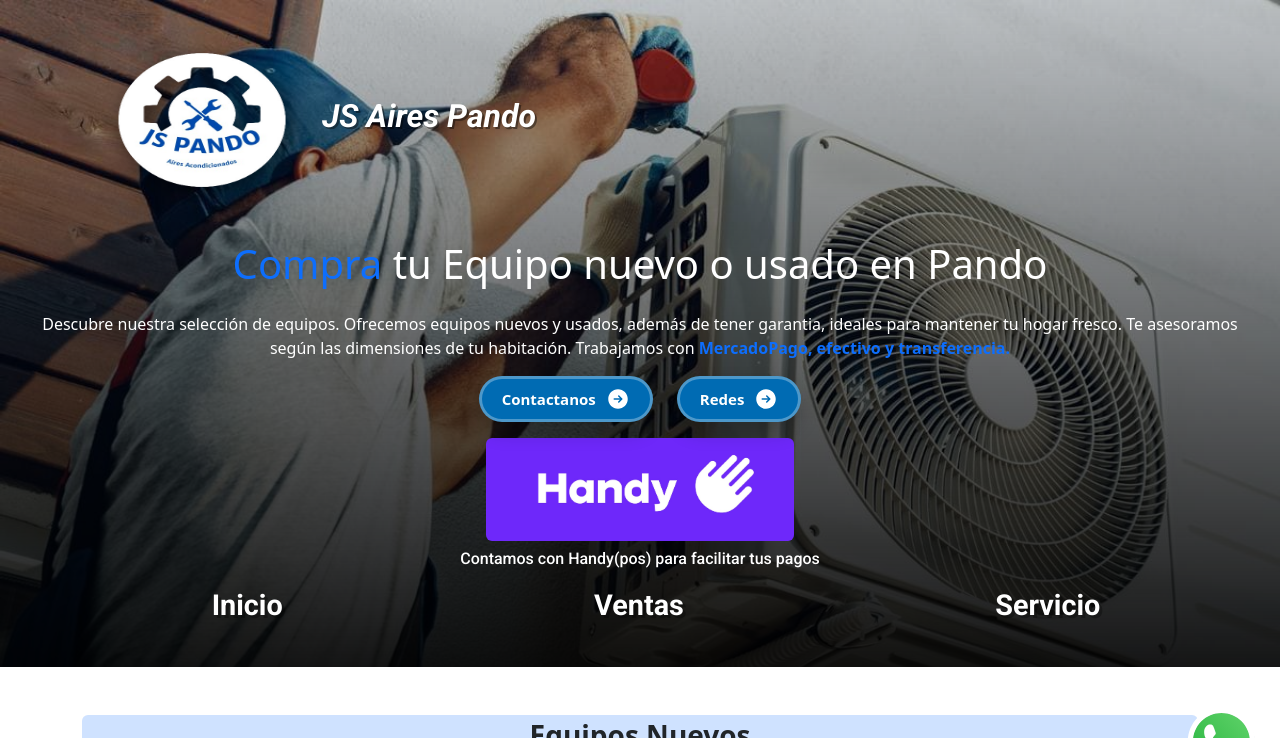
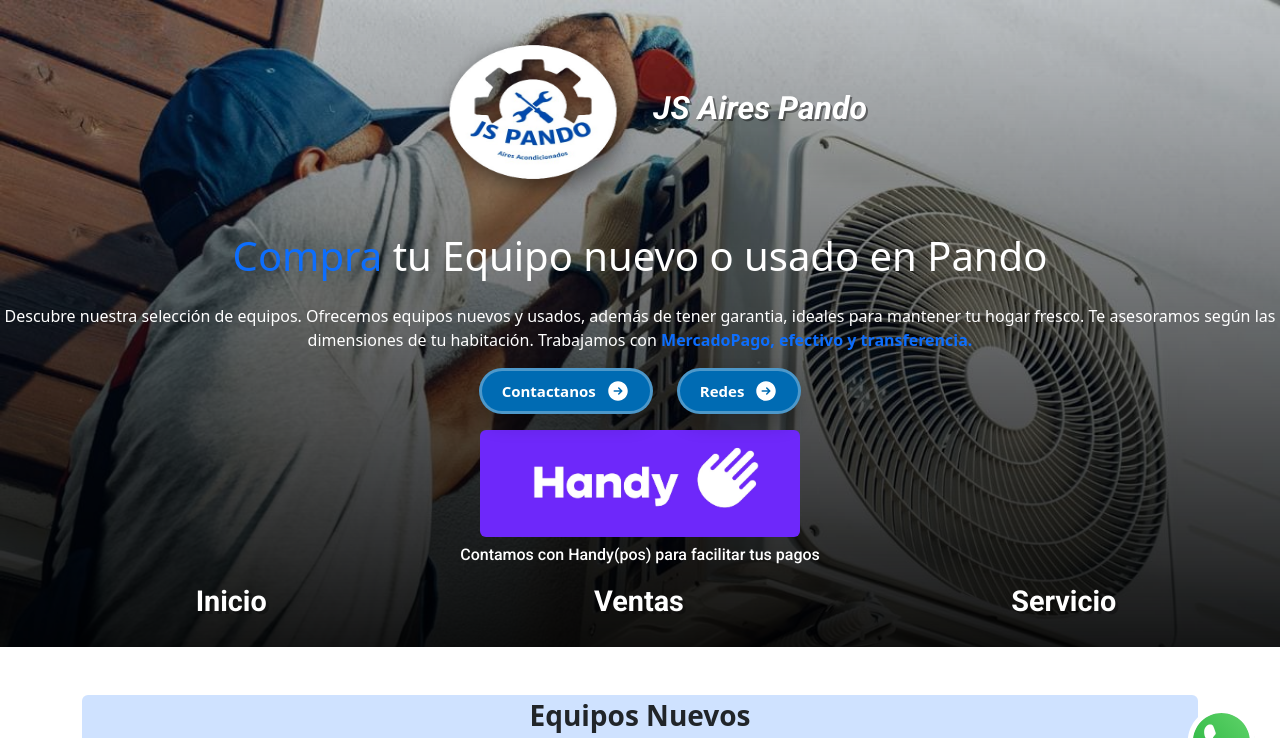
Before and after one commit to Weitrm/Aires-jorge, a plain HTML site: page pages/ventas.html in a window 1280 px wide. Shown: the top 738 px of the page. Drawn offline with nearby package versions, Linux system fonts and the light colour scheme.

Commit message:
estilos nav

```diff
--- a/SCSS/components/navbar.scss
+++ b/SCSS/components/navbar.scss
@@ -16,7 +16,7 @@
 .list-color {
     color: white;
     font-family: $roboto;
-    font-size: 2rem;
+    font-size: 1.6rem;
     font-weight: 600;
     text-shadow: 2px 2px rgba(0, 0, 0, 0.288);
     @include tablet {
--- a/pages/ventas.html
+++ b/pages/ventas.html
@@ -19,9 +19,9 @@
 </head>
 
 <body class="bg-ventas">
-  <header class="bg-header p-4">
+  <header class="bg-header pb-2">
     <nav class="container">
-      <div class="d-flex align-items-center">
+      <div class="d-flex align-items-center justify-content-center">
         <a class="logo-size" href="../index.html"><img src="../img/logos/logo1.png" class="logo-size"
             alt="Logo"></a>
         <h2 class="styles-h1 text-white roboto">JS Aires Pando</h2>
@@ -59,9 +59,9 @@
         </button>
       </a>
     </div>
-    <div class="text-center mt-3">
+    <div class="text-center mt-3 mb-3">
       <img src="../img/logos/handy.png" class="w-25 rounded mb-2" alt="Logo de Handy pos">
-      <h4 class="text-white fs-6 roboto mb-3">Contamos con Handy(pos) para facilitar tus pagos</h4>
+      <h4 class="text-white fs-6 roboto">Contamos con Handy(pos) para facilitar tus pagos</h4>
     </div>
     <ul class="d-flex justify-content-around">
       <li>
```
Also changed, not shown: index.html (+3 -5 lines), pages/servicio.html (+2 -2 lines), CSS/styles.css.
